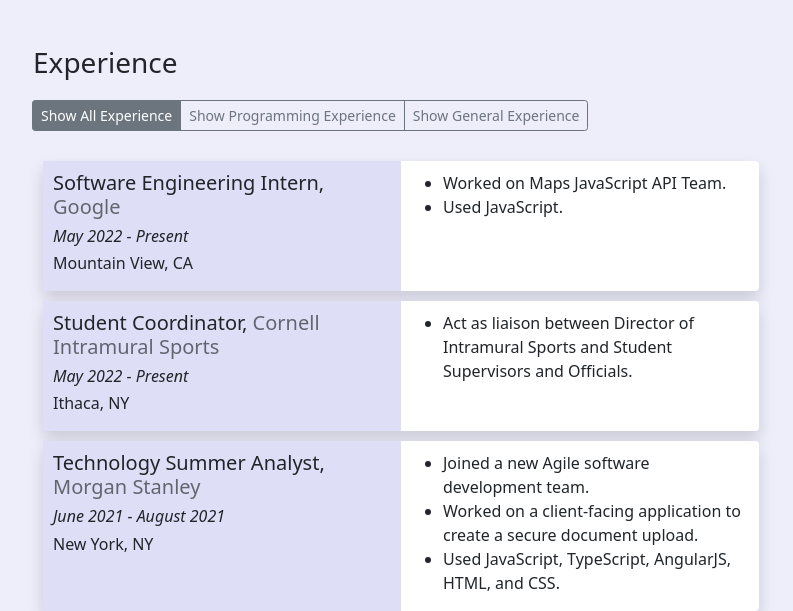
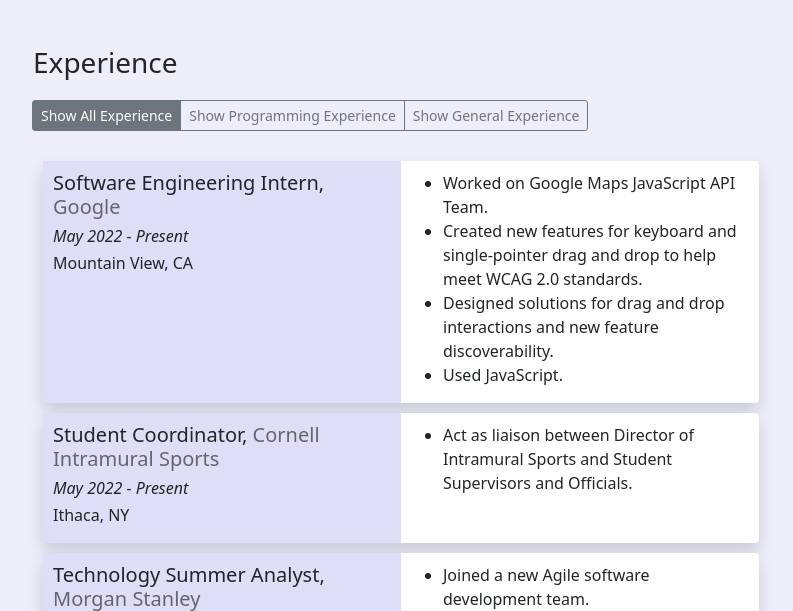
Before and after one commit to britnicanale/CanaleWebsite, a Flask app: page /experience in a window 1280 px wide. Shown: the part 56-667 px from the top of the page, without its empty margins (239-1032 px from the left). Run offline with Flask 2, Linux system fonts and the light colour scheme; some libraries are stand-ins or nearby versions.

Commit message:
Adding new experiences to the website

```diff
--- a/templates/experience.html
+++ b/templates/experience.html
@@ -26,7 +26,13 @@
             <div class="about-text">
                 <ul>
                     <li>
-                        Worked on Maps JavaScript API Team.
+                        Worked on Google Maps JavaScript API Team.
+                    </li>
+                    <li>
+                        Created new features for keyboard and single-pointer drag and drop to help meet WCAG 2.0 standards.
+                    </li>
+                    <li>
+                        Designed solutions for drag and drop interactions and new feature discoverability.
                     </li>
                     <li>
                         Used JavaScript.
--- a/templates/home.html
+++ b/templates/home.html
@@ -7,7 +7,7 @@
     <div class = "headshot-col ">
         <img class = "headshot mx-auto" src="static/BritniCanale2.jpeg"/>
         <h1 class="mx-auto headshot-header text-uppercase" >Britni Canale</h1>
-        <h5 class="mx-auto headshot-subheader text-uppercase fst-italic text-center" >Undergraduate Software Developer</h5>
+        <h5 class="mx-auto headshot-subheader text-uppercase fst-italic text-center" >Software Engineer</h5>
     </div>
 </div>
 
```
Also changed, not shown: templates/skills.html (+18 -0 lines), static/CanaleBritniResume.jpg, static/CanaleBritniResume.png, 1 other file.
